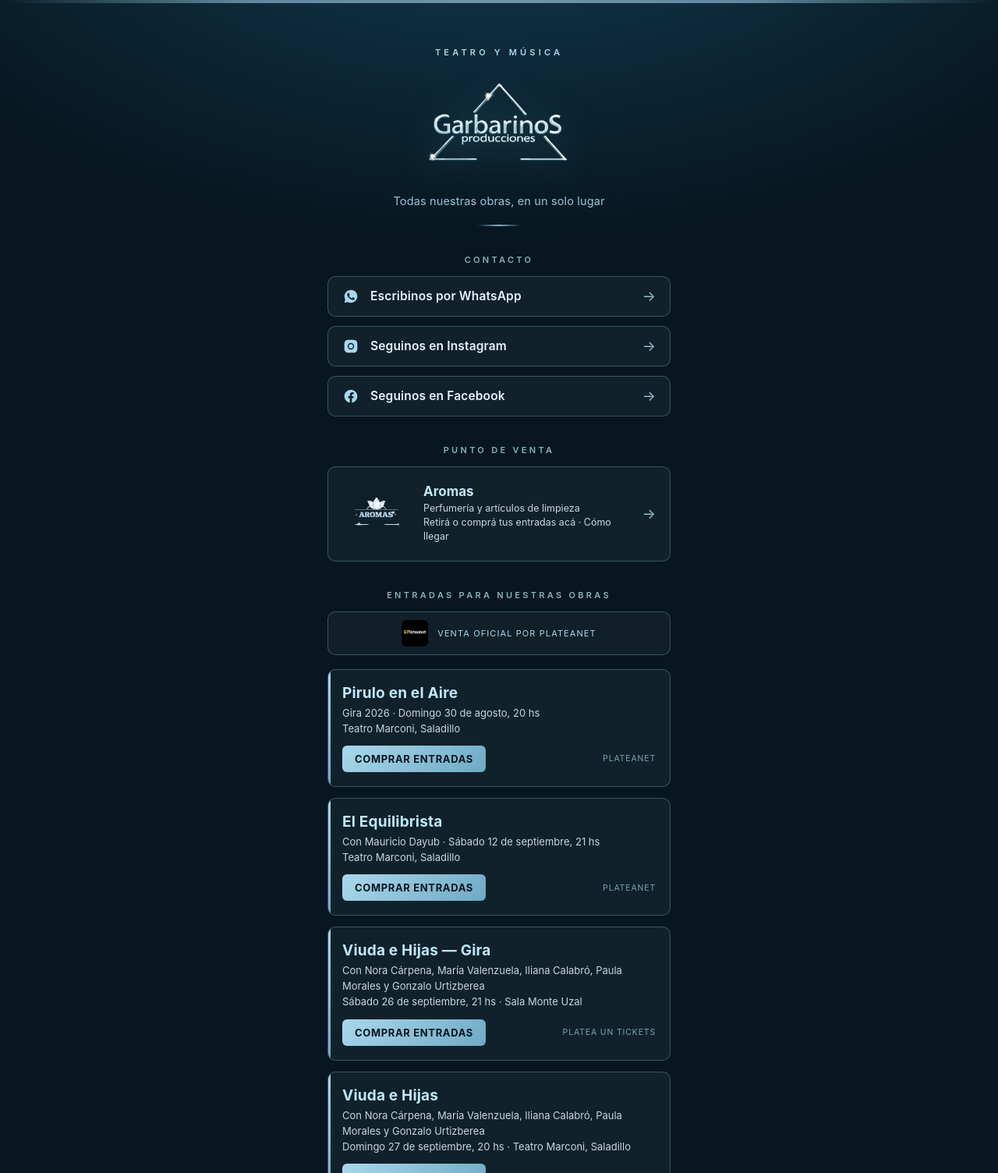
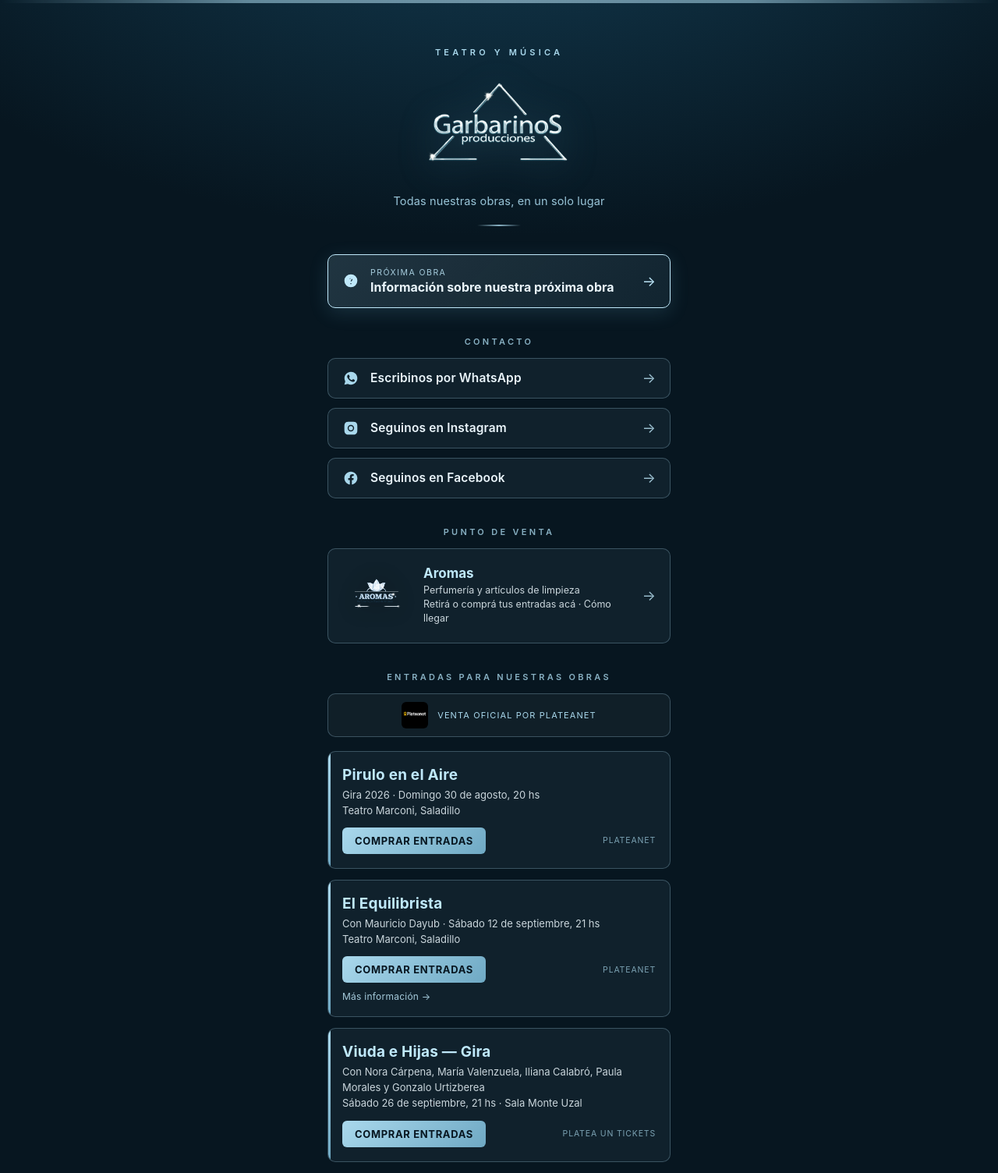
Before and after one commit to eest92garbarinosr-a11y/GarbarinosProducciones, a plain HTML site: page index.html in a window 1280 px wide. Shown: the top 1504 px of the page at 78% size. Drawn offline with Linux system fonts and the light colour scheme.

Commit message:
Add files via upload

```diff
--- a/index.html
+++ b/index.html
@@ -121,6 +121,56 @@
     background: rgba(169,216,236,.14);
     border-color: var(--glow);
     transform: translateY(-1px);
+  }
+
+  a.featured-btn{
+    display:flex;
+    align-items:center;
+    gap: 14px;
+    background: linear-gradient(135deg, rgba(169,216,236,.16), rgba(111,169,196,.10));
+    border: 1px solid var(--glow);
+    border-radius: 10px;
+    padding: 16px 18px;
+    color: var(--ice);
+    text-decoration: none;
+    box-shadow: 0 6px 24px rgba(120,200,235,.15);
+    transition: transform .15s ease, box-shadow .2s ease;
+  }
+
+  a.featured-btn:hover, a.featured-btn:active{
+    transform: translateY(-1px);
+    box-shadow: 0 8px 30px rgba(120,200,235,.25);
+  }
+
+  a.featured-btn .icon{
+    flex: 0 0 auto;
+    width: 22px;
+    height: 22px;
+    display:flex;
+    align-items:center;
+    justify-content:center;
+    color: var(--glow);
+  }
+
+  a.featured-btn .text-block{ flex: 1 1 auto; }
+
+  a.featured-btn .featured-eyebrow{
+    font-size: 10.5px;
+    letter-spacing: .14em;
+    text-transform: uppercase;
+    color: var(--glow);
+    opacity: .85;
+    margin-bottom: 2px;
+  }
+
+  a.featured-btn .featured-label{
+    font-size: 16px;
+    font-weight: 700;
+  }
+
+  a.featured-btn .arrow{
+    color: var(--glow);
+    font-size: 18px;
   }
 
   a.link-btn .icon{
@@ -340,6 +390,17 @@
     opacity: .7;
   }
 
+  .info-link{
+    display: block;
+    margin-top: 10px;
+    font-size: 12px;
+    color: var(--glow);
+    text-decoration: none;
+    opacity: .85;
+    letter-spacing: .02em;
+  }
+  .info-link:hover{ opacity: 1; text-decoration: underline; }
+
   footer{
     text-align:center;
     margin-top: 40px;
@@ -380,6 +441,19 @@
     <div class="tagline">Todas nuestras obras, en un solo lugar</div>
     <div class="divider"></div>
   </header>
+
+  <section>
+    <a class="featured-btn" href="obras/el-equilibrista.html">
+      <span class="icon">
+        <svg viewBox="0 0 24 24" width="20" height="20" fill="currentColor"><path d="M12 2a10 10 0 1 0 0 20 10 10 0 0 0 0-20zm.75 15h-1.5v-1.5h1.5V17zm1.55-6.13c-.4.4-.7.72-.85 1.13-.1.27-.15.5-.15 1h-1.5v-.25c0-.6.1-1.05.35-1.5.25-.45.6-.8 1.05-1.25.35-.35.55-.65.55-1.1 0-.6-.5-1-1.2-1-.7 0-1.2.42-1.25 1.13H9.25C9.35 8.9 10.35 8 11.85 8c1.55 0 2.65 1 2.65 2.35 0 .65-.3 1.1-.7 1.52z"/></svg>
+      </span>
+      <span class="text-block">
+        <div class="featured-eyebrow">Próxima obra</div>
+        <div class="featured-label">Información sobre nuestra próxima obra</div>
+      </span>
+      <span class="arrow">→</span>
+    </a>
+  </section>
 
   <section>
     <div class="section-label">Contacto</div>
@@ -443,6 +517,7 @@
         <a class="buy-btn" href="https://plateanet.com/obra/35178" target="_blank" rel="noopener">Comprar entradas</a>
         <span class="vendor-tag">Plateanet</span>
       </div>
+      <a class="info-link" href="obras/el-equilibrista.html">Más información →</a>
     </div>
 
     <div class="obra-card">
```
